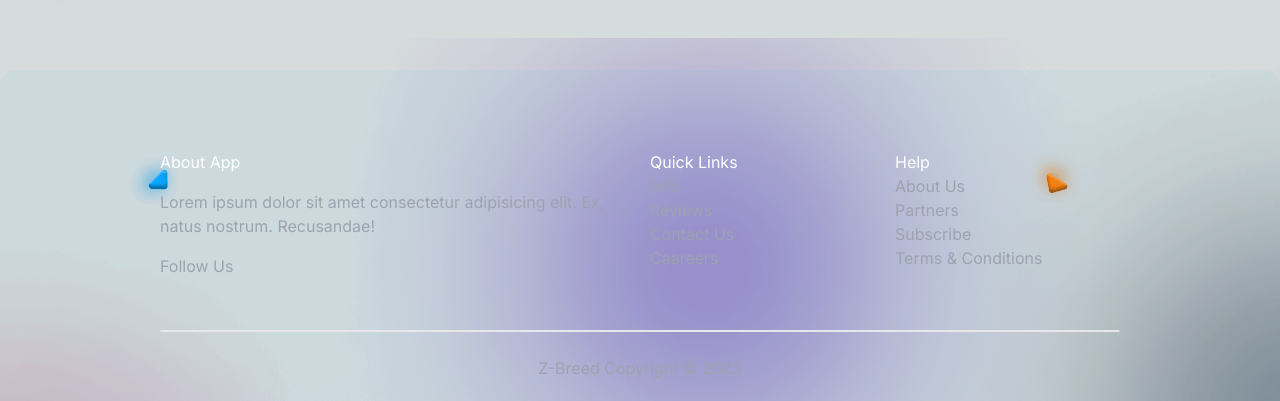
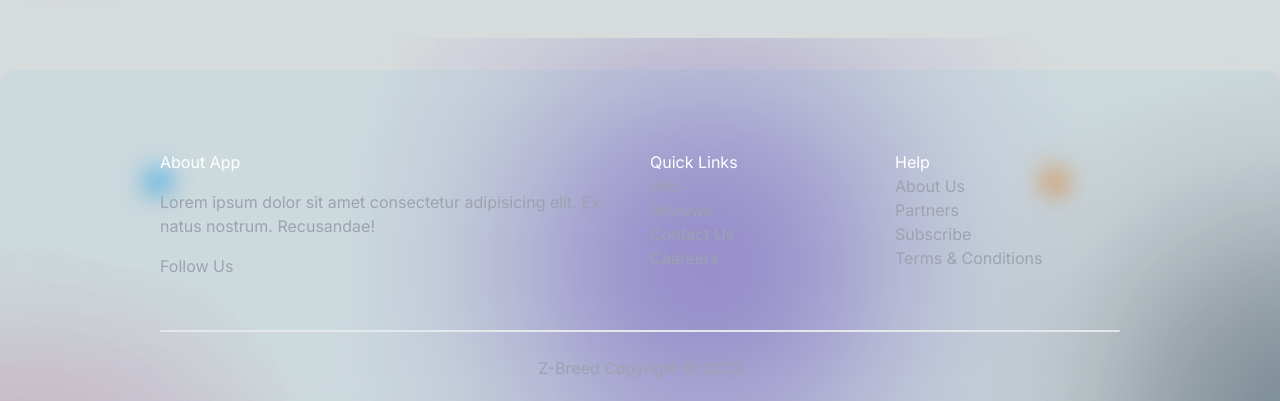
Before and after one commit to JoshdfG/Booking-app, a Next.js app: page /plane in a window 1280 px wide. Shown: the part 852-1253 px from the top of the page. Built offline with nearby package versions, Linux system fonts and the light colour scheme.

Commit message:
modified:   src/app/footer.tsx

```diff
--- a/src/app/footer.tsx
+++ b/src/app/footer.tsx
@@ -4,7 +4,7 @@ const Footer = () => {
   return (
     <>
       <section
-        className="footer bg-white/10 w-full text-gray-400 rounded-t-2xl "
+        className="footer bg-white/10 backdrop-blur-md w-full text-gray-400 rounded-t-2xl"
         id="about"
       >
         <div className=" w-[80%] md:w-[75%] mx-auto mt-12 pt-20">
```
